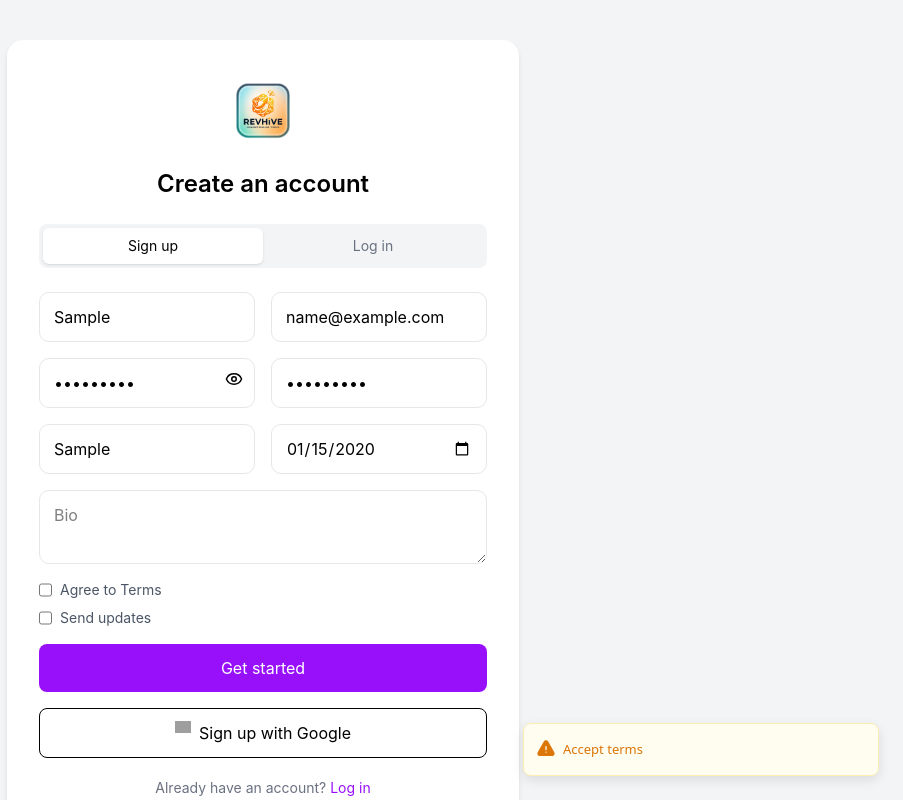
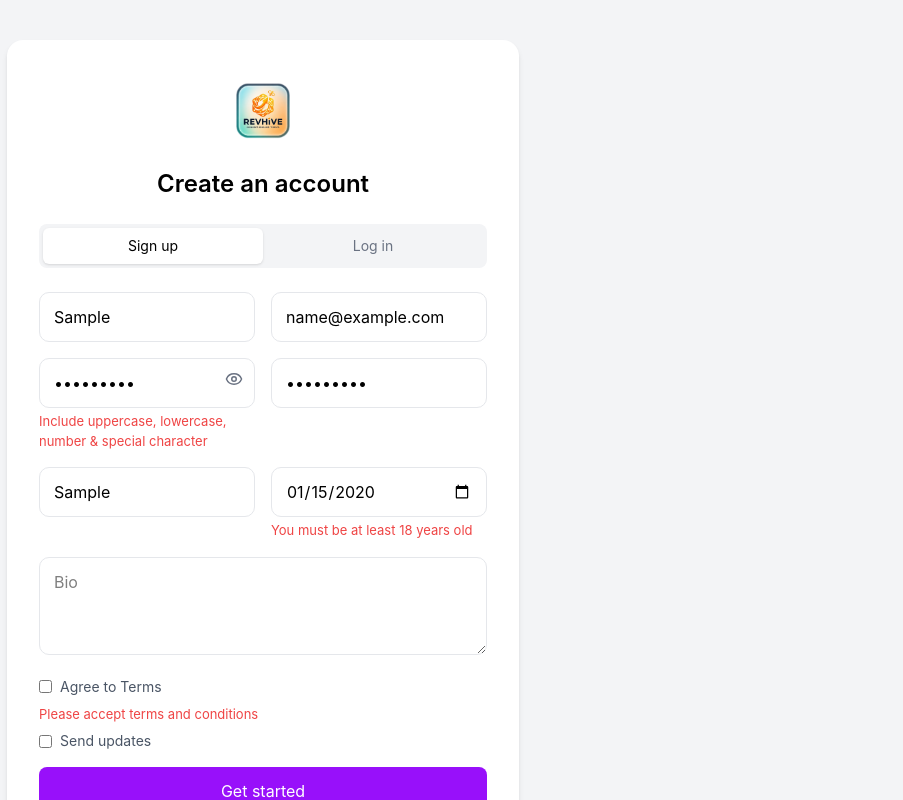
Before and after one commit to sourav-kr14/RevHive-Frontend, a React (Vite) app: page /signup in a window 1280 px wide. Both pictures are taken after typing "Sample", "name@example.com", "Sample123", "Sample123", "Sample", "2020-01-15" into the empty fields and a click on the button "Get started". Shown: the top 800 px of the page, without its empty margins (377-1280 px from the left). Built offline with nearby package versions, Linux system fonts and the light colour scheme; grey boxes are pictures that could not be loaded.

Commit message:
form validation added

```diff
--- a/src/pages/Auth/Signup.jsx
+++ b/src/pages/Auth/Signup.jsx
@@ -2,6 +2,7 @@ import { useState } from "react";
 import { Eye, EyeOff } from "lucide-react";
 import { useNavigate } from "react-router-dom";
 import { toast } from "sonner";
+
 const Signup = () => {
   const [formData, setFormData] = useState({
     userName: "",
@@ -15,34 +16,88 @@ const Signup = () => {
     subscribeNewsletter: false,
   });
 
+  const [errors, setErrors] = useState({});
   const [showPassword, setShowPassword] = useState(false);
+
   const navigate = useNavigate();
 
   const handleChange = (e) => {
     const { name, value, type, checked } = e.target;
+
     setFormData({
       ...formData,
       [name]: type === "checkbox" ? checked : value,
     });
+
+    setErrors({
+      ...errors,
+      [name]: "",
+    });
+  };
+
+  const validateForm = () => {
+    let newErrors = {};
+
+    if (formData.userName.trim().length < 3) {
+      newErrors.userName = "Username must be at least 3 characters";
+    }
+
+    if (!/^[^\s@]+@[^\s@]+\.[^\s@]+$/.test(formData.email)) {
+      newErrors.email = "Enter a valid email";
+    }
+
+    if (formData.password.length < 8) {
+      newErrors.password = "Password must be at least 8 characters";
+    } else if (
+      !/(?=.*[A-Z])(?=.*[a-z])(?=.*\d)(?=.*[@$!%*?&])/.test(formData.password)
+    ) {
+      newErrors.password =
+        "Include uppercase, lowercase, number & special character";
+    }
+
+    if (formData.password !== formData.confirmPassword) {
+      newErrors.confirmPassword = "Passwords do not match";
+    }
+
+    if (!formData.agreeTerms) {
+      newErrors.agreeTerms = "Please accept terms and conditions";
+    }
+    if (formData.dob) {
+      const today = new Date();
+      const birthDate = new Date(formData.dob);
+
+      let age = today.getFullYear() - birthDate.getFullYear();
+
+      const monthDiff = today.getMonth() - birthDate.getMonth();
+
+      if (
+        monthDiff < 0 ||
+        (monthDiff === 0 && today.getDate() < birthDate.getDate())
+      ) {
+        age--;
+      }
+
+      if (age < 18) {
+        newErrors.dob = "You must be at least 18 years old";
+      }
+    }
+
+    setErrors(newErrors);
+
+    return Object.keys(newErrors).length === 0;
   };
 
   const handleSubmit = async (e) => {
     e.preventDefault();
 
-    if (formData.password !== formData.confirmPassword) {
-      toast.error("Passwords donot match");
-      return;
-    }
-
-    if (!formData.agreeTerms) {
-      toast.warning("Accept terms");
-      return;
-    }
+    if (!validateForm()) return;
 
     try {
       const res = await fetch("http://localhost:8080/api/auth/register", {
         method: "POST",
-        headers: { "Content-Type": "application/json" },
+        headers: {
+          "Content-Type": "application/json",
+        },
         body: JSON.stringify({
           username: formData.userName,
           email: formData.email,
@@ -53,23 +108,17 @@ const Signup = () => {
       });
 
       if (!res.ok) {
-        toast.error("Failed", {
-          description: "Something went wrong. Try again",
-        });
+        toast.error("Signup failed");
         return;
       }
 
-      toast.success("Success", {
-        description: "Account created successfully",
-      });
+      toast.success("Account created successfully");
 
       setTimeout(() => {
         navigate("/signin");
       }, 1200);
     } catch {
-      toast.error("Error", {
-        description: "Server not responding",
-      });
+      toast.error("Server not responding");
     }
   };
 
@@ -88,13 +137,15 @@ const Signup = () => {
 
           <h1 className="text-2xl font-semibold">Create an account</h1>
         </div>
+
         {/* Toggle */}
         <div className="flex bg-gray-100 rounded-lg p-1 mb-6">
           <button className="w-1/2 bg-white py-2 rounded-md shadow text-sm">
             Sign up
           </button>
+
           <button
-            onClick={() => navigate("/Signin")}
+            onClick={() => navigate("/signin")}
             className="w-1/2 py-2 text-sm text-gray-500"
           >
             Log in
@@ -106,90 +157,127 @@ const Signup = () => {
           onSubmit={handleSubmit}
           className="grid grid-cols-1 md:grid-cols-2 gap-4"
         >
+          {/* Username */}
+          <div>
             <input
               name="userName"
               placeholder="Enter your name"
-            required
+              value={formData.userName}
               onChange={handleChange}
               className="input"
             />
 
+            {errors.userName && <p className="error">{errors.userName}</p>}
+          </div>
+
+          {/* Email */}
+          <div>
             <input
               name="email"
               type="email"
               placeholder="Enter your email"
-            required
+              value={formData.email}
               onChange={handleChange}
               className="input"
             />
 
+            {errors.email && <p className="error">{errors.email}</p>}
+          </div>
+
           {/* Password */}
+          <div>
             <div className="relative">
               <input
                 name="password"
                 type={showPassword ? "text" : "password"}
                 placeholder="Create a password"
-              required
+                value={formData.password}
                 onChange={handleChange}
                 className="input"
               />
+
               <button
                 type="button"
                 onClick={() => setShowPassword(!showPassword)}
-              className="absolute right-3 top-3"
+                className="absolute right-3 top-3 text-gray-500"
               >
                 {showPassword ? <EyeOff size={18} /> : <Eye size={18} />}
               </button>
             </div>
 
+            {errors.password && <p className="error">{errors.password}</p>}
+          </div>
+
+          {/* Confirm Password */}
+          <div>
             <input
               name="confirmPassword"
               type={showPassword ? "text" : "password"}
               placeholder="Confirm password"
-            required
+              value={formData.confirmPassword}
               onChange={handleChange}
               className="input"
             />
 
-          {/* Extra fields */}
+            {errors.confirmPassword && (
+              <p className="error">{errors.confirmPassword}</p>
+            )}
+          </div>
+
+          {/* Avatar */}
+          <div>
             <input
               name="avatarUrl"
               placeholder="Avatar URL"
+              value={formData.avatarUrl}
               onChange={handleChange}
               className="input"
             />
+          </div>
 
+          {/* DOB */}
+          <div>
             <input
               name="dob"
               type="date"
-            required
+              value={formData.dob}
               onChange={handleChange}
               className="input"
             />
+            {errors.dob && <p className="error">{errors.dob}</p>}
+          </div>
 
+          {/* Bio */}
+          <div className="md:col-span-2">
             <textarea
               name="bio"
               placeholder="Bio"
-            rows="2"
+              rows="3"
+              value={formData.bio}
               onChange={handleChange}
-            className="input md:col-span-2"
+              className="input"
             />
+          </div>
 
           {/* Checkboxes */}
-          <div className="text-sm text-gray-600 space-y-2">
-            <label className="flex gap-2">
+          <div className="md:col-span-2 text-sm text-gray-600 space-y-2">
+            <label className="flex gap-2 items-center">
               <input
                 type="checkbox"
                 name="agreeTerms"
+                checked={formData.agreeTerms}
                 onChange={handleChange}
               />
               Agree to Terms
             </label>
 
-            <label className="flex gap-2">
+            {errors.agreeTerms && <p className="error">{errors.agreeTerms}</p>}
+
+            <label className="flex gap-2 items-center">
               <input
                 type="checkbox"
                 name="subscribeNewsletter"
+                checked={formData.subscribeNewsletter}
                 onChange={handleChange}
               />
               Send updates
@@ -197,14 +285,14 @@ const Signup = () => {
           </div>
 
           {/* Submit */}
-          <button className="w-full bg-purple-600 text-white py-3 rounded-lg hover:bg-purple-700 md:col-span-2">
+          <button className="w-full bg-purple-600 text-white py-3 rounded-lg hover:bg-purple-700 transition md:col-span-2">
             Get started
           </button>
 
           {/* Google */}
           <button
             type="button"
-            className="w-full border py-3 rounded-lg flex justify-center gap-2 md:col-span-2"
+            className="w-full border py-3 rounded-lg flex justify-center gap-2 md:col-span-2 hover:bg-gray-50"
           >
             <img
               src="https://www.svgrepo.com/show/475656/google-color.svg"
@@ -218,7 +306,7 @@ const Signup = () => {
         <p className="text-center text-sm text-gray-500 mt-5">
           Already have an account?{" "}
           <span
-            onClick={() => navigate("/Signin")}
+            onClick={() => navigate("/signin")}
             className="text-purple-600 cursor-pointer"
           >
             Log in
@@ -226,7 +314,6 @@ const Signup = () => {
         </p>
       </div>
 
-      {/* reusable input style */}
       <style>{`
         .input {
           width: 100%;
@@ -234,10 +321,19 @@ const Signup = () => {
           border: 1px solid #e5e7eb;
           border-radius: 10px;
           outline: none;
+          color: black;
+          background: white;
         }
+
         .input:focus {
           border-color: #a855f7;
           box-shadow: 0 0 0 2px rgba(168,85,247,0.2);
+        }
+
+        .error {
+          color: #ef4444;
+          font-size: 13px;
+          margin-top: 4px;
         }
       `}</style>
     </div>
```
Lines whose indentation alone changed are shown as unchanged.
